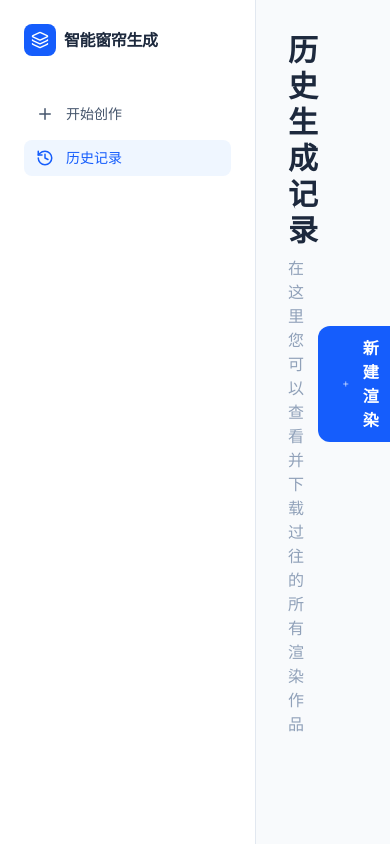
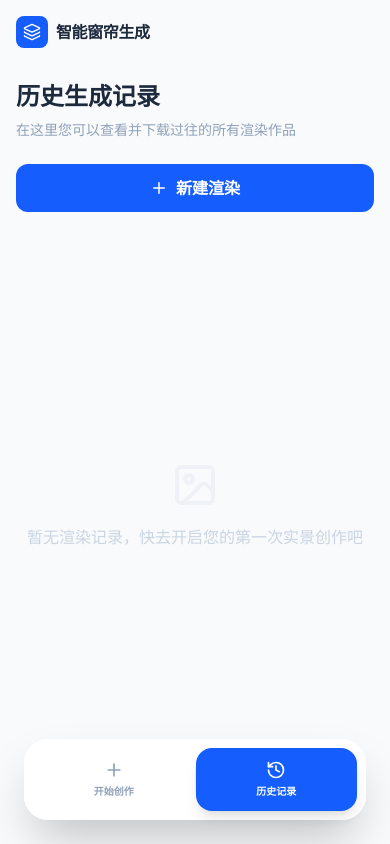
Before and after one commit to markzu911/Chuanglian-ZLZ, a React (Vite) app: page / in a window 390 px wide. Both pictures are taken after a click on the button "历史记录". Shown: the top 844 px of the page. Built offline with nearby package versions, Linux system fonts and the light colour scheme.

Commit message:
feat(ui): Implement responsive sidebar for mobile
The sidebar is now hidden on small screens and a more appropriate layout will be used. This ensures a better user experience across different devices.

```diff
--- a/src/App.tsx
+++ b/src/App.tsx
@@ -44,7 +44,9 @@ const Sidebar = ({ view, setView, userData, toolData }: {
   userData: { name: string, integral: number } | null,
   toolData: { name: string, integral: number } | null
 }) => (
-  <div className="w-64 bg-white border-r border-slate-200 flex flex-col h-screen sticky top-0 p-6 z-20">
+  <>
+    {/* Desktop Sidebar */}
+    <div className="hidden md:flex w-64 bg-white border-r border-slate-200 flex-col h-screen sticky top-0 p-6 z-20">
       <div className="flex items-center gap-2 mb-10 cursor-pointer" onClick={() => setView('editor')}>
         <div className="w-8 h-8 bg-blue-600 rounded-lg flex items-center justify-center text-white">
           <Layers size={18} />
@@ -76,8 +78,8 @@ const Sidebar = ({ view, setView, userData, toolData }: {
               <span>用户账户</span>
             </div>
             <div className="flex justify-between items-center">
-            <span className="text-xs text-slate-500">{userData.name}</span>
-            <div className="flex items-center gap-1">
+              <span className="text-xs text-slate-500 truncate mr-2">{userData.name}</span>
+              <div className="flex items-center gap-1 shrink-0">
                 <Sparkles size={10} className="text-blue-500" />
                 <span className="text-xs text-blue-600 font-bold">{userData.integral}</span>
               </div>
@@ -92,6 +94,40 @@ const Sidebar = ({ view, setView, userData, toolData }: {
         </div>
       )}
     </div>
+
+    {/* Mobile Bottom Navigation */}
+    <div className="md:hidden fixed bottom-6 left-6 right-6 z-50">
+      <div className="bg-white/90 backdrop-blur-xl border border-white/20 shadow-2xl rounded-3xl p-2 flex items-center justify-between">
+        <button
+          onClick={() => setView('editor')}
+          className={`flex-1 flex flex-col items-center gap-1 py-3 px-2 rounded-2xl transition-all ${view === 'editor' ? 'bg-blue-600 text-white shadow-lg' : 'text-slate-400'}`}
+        >
+          <Plus size={20} />
+          <span className="text-[10px] font-bold">开始创作</span>
+        </button>
+        <div className="w-px h-6 bg-slate-100" />
+        <button
+          onClick={() => setView('history')}
+          className={`flex-1 flex flex-col items-center gap-1 py-3 px-2 rounded-2xl transition-all ${view === 'history' ? 'bg-blue-600 text-white shadow-lg' : 'text-slate-400'}`}
+        >
+          <History size={20} />
+          <span className="text-[10px] font-bold">历史记录</span>
+        </button>
+        {userData && (
+          <>
+            <div className="w-px h-6 bg-slate-100" />
+            <div className="px-4 flex flex-col items-center">
+              <div className="flex items-center gap-1">
+                <Sparkles size={12} className="text-blue-600" />
+                <span className="text-xs font-bold text-slate-800">{userData.integral}</span>
+              </div>
+              <span className="text-[8px] text-slate-400 font-medium">可用积分</span>
+            </div>
+          </>
+        )}
+      </div>
+    </div>
+  </>
 );
 
 const SectionTitle = ({ number, title, subtitle }: { number: string; title: string; subtitle: string }) => (
@@ -488,10 +524,17 @@ export default function App() {
   };
 
   return (
-    <div className="min-h-screen bg-slate-50 flex font-sans text-slate-900 overflow-x-hidden">
+    <div className="min-h-screen bg-slate-50 flex flex-col md:flex-row font-sans text-slate-900 overflow-x-hidden">
       <Sidebar view={view} setView={setView} userData={userData} toolData={toolData} />
 
-      <main className="flex-1 p-8 overflow-y-auto relative">
+      <main className="flex-1 p-4 sm:p-8 overflow-y-auto relative pb-32 md:pb-8">
+        <div className="md:hidden flex items-center gap-2 mb-8">
+          <div className="w-8 h-8 bg-blue-600 rounded-lg flex items-center justify-center text-white">
+            <Layers size={18} />
+          </div>
+          <h1 className="font-bold text-slate-800 tracking-tight">智能窗帘生成</h1>
+        </div>
+
         <AnimatePresence mode="wait">
           {view === 'editor' ? (
             <motion.div
@@ -508,7 +551,7 @@ export default function App() {
                     title="场景分析"
                     subtitle="AI 自动识别房间风格与布局"
                   />
-                  <div className="bg-slate-100 p-8 rounded-[40px] relative group">
+                  <div className="bg-slate-100 p-4 sm:p-8 rounded-[30px] sm:rounded-[40px] relative group">
                     <input
                       type="file"
                       ref={fileInputRef}
@@ -559,7 +602,7 @@ export default function App() {
                     title="窗帘产品"
                     subtitle="上传对应窗帘，我们将提取其物理特征"
                   />
-                  <div className="bg-slate-100 p-8 rounded-[40px] relative">
+                  <div className="bg-slate-100 p-4 sm:p-8 rounded-[30px] sm:rounded-[40px] relative">
                     <input
                       type="file"
                       ref={curtainInputRef}
@@ -632,7 +675,7 @@ export default function App() {
                     title="环境特征"
                     subtitle="微调房间氛围，AI将智能协调光感"
                   />
-                  <div className="bg-white p-10 rounded-[40px] shadow-sm border border-slate-100 grid grid-cols-2 gap-x-8 gap-y-6">
+                  <div className="bg-white p-6 sm:p-10 rounded-[30px] sm:rounded-[40px] shadow-sm border border-slate-100 grid grid-cols-1 sm:grid-cols-2 gap-x-8 gap-y-6">
                     {[
                       { label: "房间类型", key: "roomType", placeholder: "如：主卧、亲子房" },
                       { label: "装修风格", key: "style", placeholder: "如：奶油风、轻奢" },
@@ -652,7 +695,7 @@ export default function App() {
                         />
                       </div>
                     ))}
-                    <div className="col-span-2 space-y-2">
+                    <div className="col-span-1 sm:col-span-2 space-y-2">
                       <label className="text-xs font-semibold text-slate-400">现有家具（输入多个家具，用逗号或空格分隔）</label>
                       <input
                         type="text"
@@ -671,10 +714,10 @@ export default function App() {
                     title="渲染参数"
                     subtitle=""
                   />
-                  <div className="bg-white p-10 rounded-[40px] shadow-sm border border-slate-100 space-y-10">
+                  <div className="bg-white p-6 sm:p-10 rounded-[30px] sm:rounded-[40px] shadow-sm border border-slate-100 space-y-10">
                     <div className="space-y-4">
                       <label className="text-xs font-semibold text-slate-400">拍摄比例</label>
-                      <div className="grid grid-cols-4 gap-4">
+                      <div className="grid grid-cols-2 sm:grid-cols-4 gap-3 sm:gap-4">
                         {['1:1', '3:4', '4:3', '16:9'].map(ratio => (
                           <button
                             key={ratio}
@@ -691,7 +734,7 @@ export default function App() {
                       </div>
                     </div>
 
-                    <div className="grid grid-cols-2 gap-x-12">
+                    <div className="grid grid-cols-1 sm:grid-cols-2 gap-x-12 gap-y-10">
                       <div className="space-y-4">
                         <label className="text-xs font-semibold text-slate-400">渲染画质</label>
                         <div className="flex gap-2">
@@ -774,14 +817,14 @@ export default function App() {
               exit={{ opacity: 0, x: -20 }}
               className="max-w-7xl mx-auto"
             >
-              <div className="flex justify-between items-center mb-10">
+              <div className="flex flex-col sm:flex-row justify-between items-start sm:items-center gap-6 mb-10">
                 <div>
-                  <h2 className="text-3xl font-bold text-slate-800">历史生成记录</h2>
-                  <p className="text-slate-400 mt-2">在这里您可以查看并下载过往的所有渲染作品</p>
+                  <h2 className="text-2xl sm:text-3xl font-bold text-slate-800">历史生成记录</h2>
+                  <p className="text-slate-400 mt-2 text-sm">在这里您可以查看并下载过往的所有渲染作品</p>
                 </div>
                 <button
                   onClick={() => setView('editor')}
-                  className="bg-blue-600 text-white px-6 py-2.5 rounded-xl font-bold hover:bg-blue-700 transition-colors flex items-center gap-2"
+                  className="w-full sm:w-auto bg-blue-600 text-white px-6 py-3 rounded-xl font-bold hover:bg-blue-700 transition-colors flex items-center justify-center gap-2"
                 >
                   <Plus size={18} />
                   <span>新建渲染</span>
```
Lines whose indentation alone changed are shown as unchanged.
